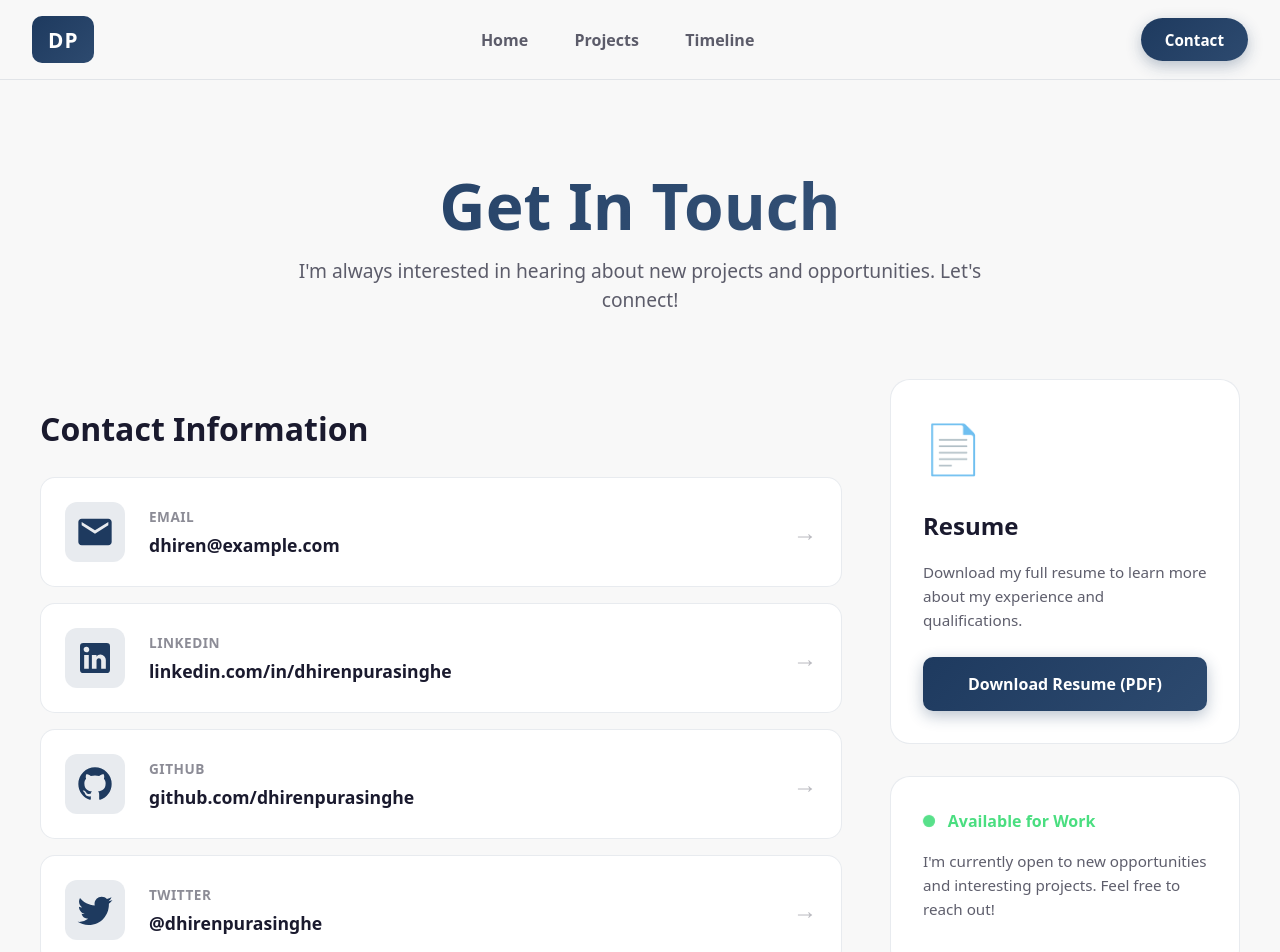
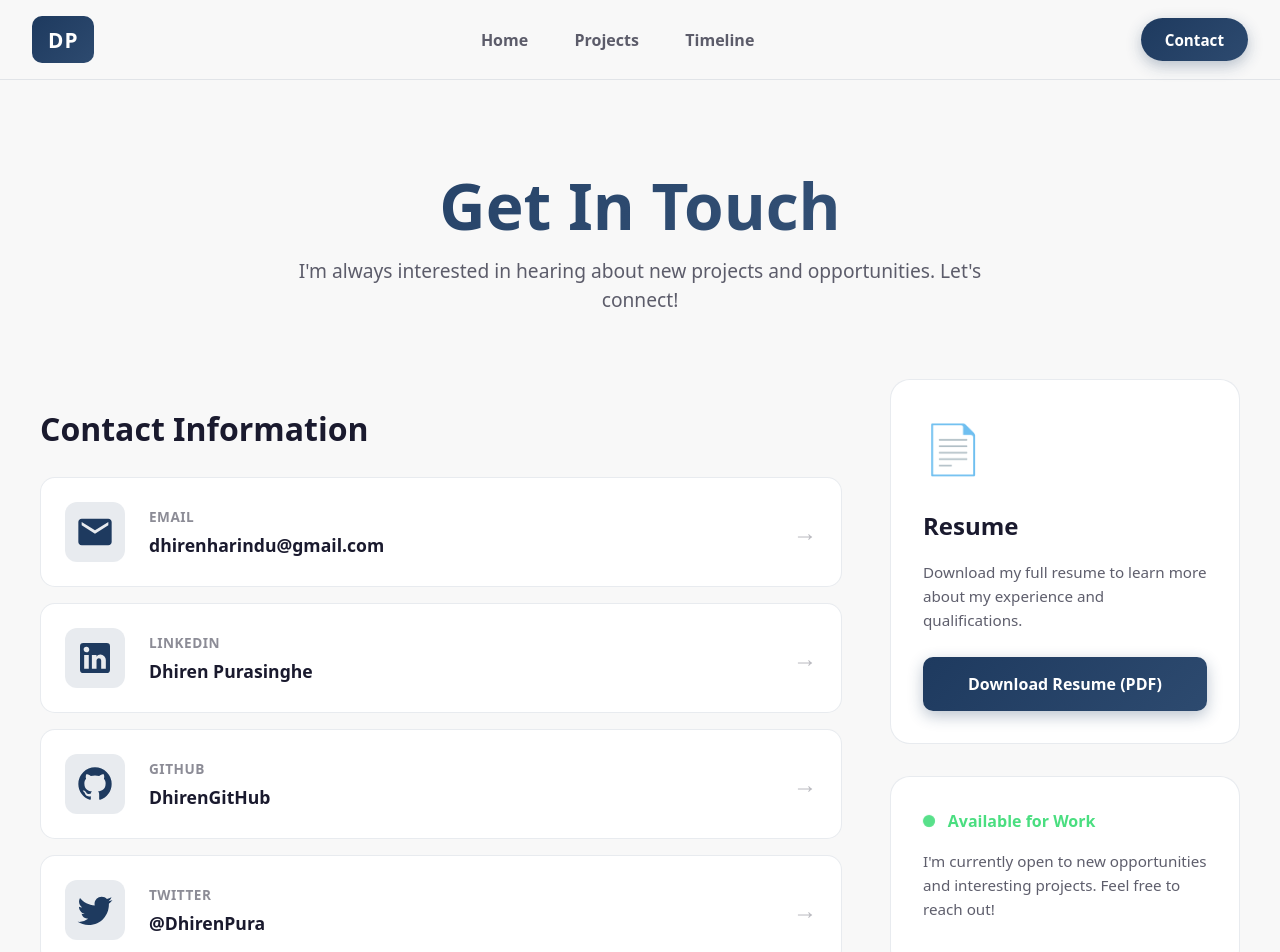
Before and after one commit to DhirenGitHub/portfolio-website, a React (Vite) app: page /contact in a window 1280 px wide. Shown: the top 952 px of the page. Built offline with nearby package versions, Linux system fonts and the light colour scheme.

Commit message:
Updated contacts

```diff
--- a/src/components/ContactPreview.tsx
+++ b/src/components/ContactPreview.tsx
@@ -19,7 +19,7 @@ const ContactPreview = () => {
               <span className="contact-icon">📧</span>
               <div className="contact-details">
                 <span className="contact-label">Email</span>
-                <span className="contact-value">dhiren@example.com</span>
+                <span className="contact-value">dhirenharindu@gmail.com</span>
               </div>
             </div>
 
@@ -27,7 +27,7 @@ const ContactPreview = () => {
               <span className="contact-icon">📍</span>
               <div className="contact-details">
                 <span className="contact-label">Location</span>
-                <span className="contact-value">Available Worldwide</span>
+                <span className="contact-value">Malaysia / Sri Lanka</span>
               </div>
             </div>
 
--- a/src/pages/Contact.tsx
+++ b/src/pages/Contact.tsx
@@ -12,26 +12,26 @@ const Contact = () => {
     {
       iconType: 'email',
       label: 'Email',
-      value: 'dhiren@example.com',
-      link: 'mailto:dhiren@example.com',
+      value: 'dhirenharindu@gmail.com',
+      link: 'mailto:dhirenharindu@gmail.com',
     },
     {
       iconType: 'linkedin',
       label: 'LinkedIn',
-      value: 'linkedin.com/in/dhirenpurasinghe',
-      link: 'https://linkedin.com/in/dhirenpurasinghe',
+      value: 'Dhiren Purasinghe',
+      link: 'https://www.linkedin.com/in/dhiren-purasinghe-8aa59b2b8/',
     },
     {
       iconType: 'github',
       label: 'GitHub',
-      value: 'github.com/dhirenpurasinghe',
-      link: 'https://github.com/dhirenpurasinghe',
+      value: 'DhirenGitHub',
+      link: 'https://github.com/DhirenGitHub',
     },
     {
       iconType: 'twitter',
       label: 'Twitter',
-      value: '@dhirenpurasinghe',
-      link: 'https://twitter.com/dhirenpurasinghe',
+      value: '@DhirenPura ',
+      link: 'https://x.com/DhirenPura',
     },
   ]
 
--- a/src/pages/Timeline.tsx
+++ b/src/pages/Timeline.tsx
@@ -5,6 +5,7 @@ import './Timeline.css'
 import scratchOnlineImage from '../assets/timeline/2016-scratch-online.png'
 import googleCertificate from '../assets/timeline/2021 SEPT - Google certification.jpeg'
 import foundationForGoodness from '../assets/timeline/2023 Jan - Foundation for Goodness.jpeg'
+import volunteerDambulla from '../assets/timeline/2022 volunteer working.png'
 
 
 const Timeline = () => {
@@ -62,6 +63,16 @@ const Timeline = () => {
     },
     {
       id: 6,
+      year: '2022',
+      title: 'Volunteer work - School in Lenodara, Dambulla',
+      description:
+        'Volunteered at ඇතා බැදි වැව කනිශ්ට විදුහල in Lenodara, Dambulla, teaching basic computer skills and programming concepts to students.',
+      hasImage: true,
+      image: volunteerDambulla,
+      date: '2022 June',
+    },
+    {
+      id: 7,
       year: '2023',
       title: 'Volunteer work - Foundation for Goodness',
       description:
@@ -71,7 +82,7 @@ const Timeline = () => {
       date: '2023 January',
     },
     {
-      id: 7,
+      id: 8,
       year: '2023',
       title: 'Futura Labs Internship - Frontend Developer',
       description:
```
Also changed, not shown: src/assets/timeline/2022 volunteer working.png (added).
